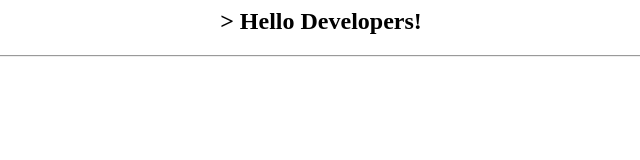
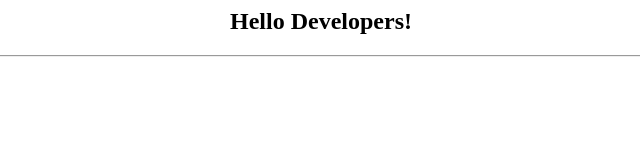
Before and after one commit to zrml/containers4developers, a plain HTML site: page d3/index.html in a window 1280 px wide. Shown: the full height of the page, 319-959 px from the left. Drawn offline with Linux system fonts and the light colour scheme.

Commit message:
Updated run.sh with --rm option. Removed extra '>' in index.html.  Updated readme with a note about Windows paths (rather than trying to fix run.sh).

```diff
--- a/d3/index.html
+++ b/d3/index.html
@@ -2,7 +2,7 @@
 <head></head>
 <body>
 <center>
-<h2>>
+<h2>
 Hello Developers!
 </h2>
 </center>
```
Also changed, not shown: 2 other files.
